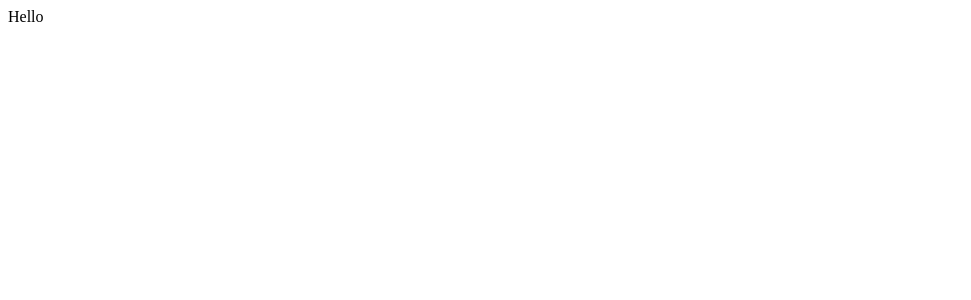
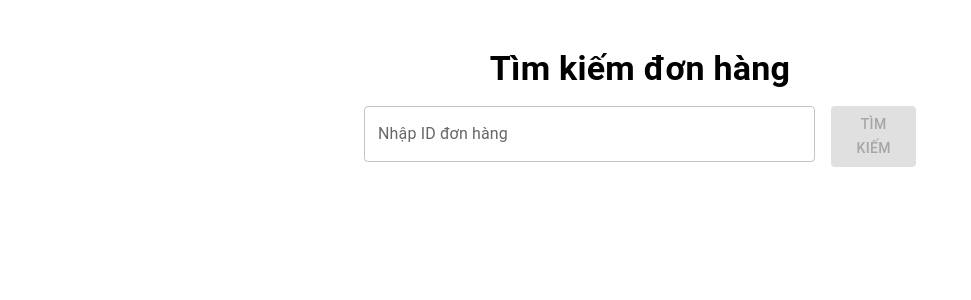
Before and after one commit to MinhTran2004/Project-Base-VSII, a React (Vite) app: page / in a window 1280 px wide. Shown: the top 300 px of the page, without its empty margins (0-971 px from the left). Built offline with nearby package versions, Linux system fonts and the light colour scheme.

Commit message:
create components for findOrderById

```diff
--- a/package.json
+++ b/package.json
@@ -13,6 +13,7 @@
     "@emotion/react": "^11.14.0",
     "@emotion/styled": "^11.14.0",
     "@mui/material": "^6.3.0",
+    "axios": "^1.7.9",
     "react": "^18.3.1",
     "react-dom": "^18.3.1",
     "react-hook-form": "^7.54.2",
--- a/src/App.tsx
+++ b/src/App.tsx
@@ -1,11 +1,12 @@
 import './App.css'
+import FindOrderById from './pages/FindOrderById'
 
 function App() {
 
   return (
     <>
       <div>
-        Hello
+        <FindOrderById />
       </div>
     </>
   )
--- /dev/null
+++ b/src/components/Order/ErrorAlert.tsx
@@ -0,0 +1,12 @@
+import React from "react";
+import { Alert } from "@mui/material";
+
+interface ErrorAlertProps {
+    message: string;
+}
+
+const ErrorAlert: React.FC<ErrorAlertProps> = ({ message }) => {
+    return <Alert severity="error" sx={{ mt: 2 }}>{message}</Alert>;
+};
+
+export default ErrorAlert;
--- /dev/null
+++ b/src/components/Order/OrderDetails.tsx
@@ -0,0 +1,53 @@
+import React from "react";
+import { Grid, Typography, Paper } from "@mui/material";
+
+interface Order {
+    id: number;
+    petId: number;
+    quantity: number;
+    shipDate: string;
+    status: string;
+    complete: boolean;
+}
+
+interface OrderDetailsProps {
+    order: Order;
+}
+
+const OrderDetails: React.FC<OrderDetailsProps> = ({ order }) => {
+    return (
+        <Paper elevation={3} sx={{ mt: 2, p: 2 }}>
+            <Typography variant="h5" gutterBottom>
+                Chi tiết đơn hàng
+            </Typography>
+            <Grid container spacing={2}>
+                <Grid item xs={6}>
+                    <Typography variant="subtitle1">ID:</Typography>
+                    <Typography>{order.id}</Typography>
+                </Grid>
+                <Grid item xs={6}>
+                    <Typography variant="subtitle1">Pet ID:</Typography>
+                    <Typography>{order.petId}</Typography>
+                </Grid>
+                <Grid item xs={6}>
+                    <Typography variant="subtitle1">Số lượng:</Typography>
+                    <Typography>{order.quantity}</Typography>
+                </Grid>
+                <Grid item xs={6}>
+                    <Typography variant="subtitle1">Ngày giao:</Typography>
+                    <Typography>{new Date(order.shipDate).toLocaleString()}</Typography>
+                </Grid>
+                <Grid item xs={6}>
+                    <Typography variant="subtitle1">Trạng thái:</Typography>
+                    <Typography>{order.status}</Typography>
+                </Grid>
+                <Grid item xs={6}>
+                    <Typography variant="subtitle1">Hoàn thành:</Typography>
+                    <Typography>{order.complete ? "Có" : "Không"}</Typography>
+                </Grid>
+            </Grid>
+        </Paper>
+    );
+};
+
+export default OrderDetails;
--- /dev/null
+++ b/src/components/Order/PageTitle.tsx
@@ -0,0 +1,20 @@
+import React from "react";
+import { Typography } from "@mui/material";
+
+interface PageTitleProps {
+    title: string;
+}
+
+const PageTitle: React.FC<PageTitleProps> = ({ title }) => {
+    return (
+        <Typography
+            variant="h4"
+            gutterBottom
+            sx={{ textAlign: "center", fontWeight: "bold" }}
+        >
+            {title}
+        </Typography>
+    );
+};
+
+export default PageTitle;
--- /dev/null
+++ b/src/components/Order/SearchBar.tsx
@@ -0,0 +1,34 @@
+import React from "react";
+import { Box, TextField, Button } from "@mui/material";
+
+interface SearchBarProps {
+    value: string;
+    onChange: (value: string) => void;
+    onSearch: () => void;
+    isLoading: boolean;
+}
+
+const SearchBar: React.FC<SearchBarProps> = ({ value, onChange, onSearch, isLoading }) => {
+    return (
+        <Box sx={{ display: "flex", gap: 2, mt: 2 }}>
+            <TextField
+                label="Nhập ID đơn hàng"
+                variant="outlined"
+                fullWidth
+                value={value}
+                onChange={(e) => onChange(e.target.value)}
+                disabled={isLoading}
+            />
+            <Button
+                variant="contained"
+                onClick={onSearch}
+                disabled={isLoading || !value}
+                sx={{ textTransform: "uppercase" }}
+            >
+                Tìm kiếm
+            </Button>
+        </Box>
+    );
+};
+
+export default SearchBar;
--- /dev/null
+++ b/src/pages/FindOrderById.tsx
@@ -0,0 +1,59 @@
+import React, { useState } from "react";
+import { Container, Box, CircularProgress } from "@mui/material";
+import axios from "axios";
+import SearchBar from "../components/Order/SearchBar";
+import OrderDetails from "../components/Order/OrderDetails";
+import ErrorAlert from "../components/Order/ErrorAlert";
+import PageTitle from "../components/Order/PageTitle";
+
+const FindOrderById: React.FC = () => {
+    const [orderId, setOrderId] = useState<string>("");
+    const [order, setOrder] = useState<any>(null);
+    const [loading, setLoading] = useState<boolean>(false);
+    const [error, setError] = useState<string | null>(null);
+
+    const handleSearch = async (id: string) => {
+        setLoading(true);
+        setError(null);
+        setOrder(null);
+
+        try {
+            const response = await axios.get(`https://petstore.swagger.io/v2/store/order/${id}`);
+            setOrder(response.data);
+        } catch (err: any) {
+            const status = err.response?.status;
+            const message = err.response?.data?.message || "Đã xảy ra lỗi.";
+
+            if (status === 400) {
+                setError(`Lỗi: ${message} (Order ID phải nhỏ hơn 10).`);
+            } else if (status === 404) {
+                setError("Không tìm thấy đơn hàng với ID này.");
+            } else {
+                setError("Đã xảy ra lỗi không mong muốn.");
+            }
+        } finally {
+            setLoading(false);
+        }
+    };
+
+    return (
+        <Container maxWidth="sm" sx={{ mt: 4, p: 2 }}>
+            <PageTitle title="Tìm kiếm đơn hàng" />
+
+            <SearchBar
+                value={orderId}
+                onChange={setOrderId}
+                onSearch={() => handleSearch(orderId)}
+                isLoading={loading}
+            />
+
+            {loading && <CircularProgress sx={{ mt: 2 }} />}
+
+            {error && <ErrorAlert message={error} />}
+
+            {order && <OrderDetails order={order} />}
+        </Container>
+    );
+};
+
+export default FindOrderById;
```
Also changed, not shown: 1 other file (tests, documents, lock files or other folders).
